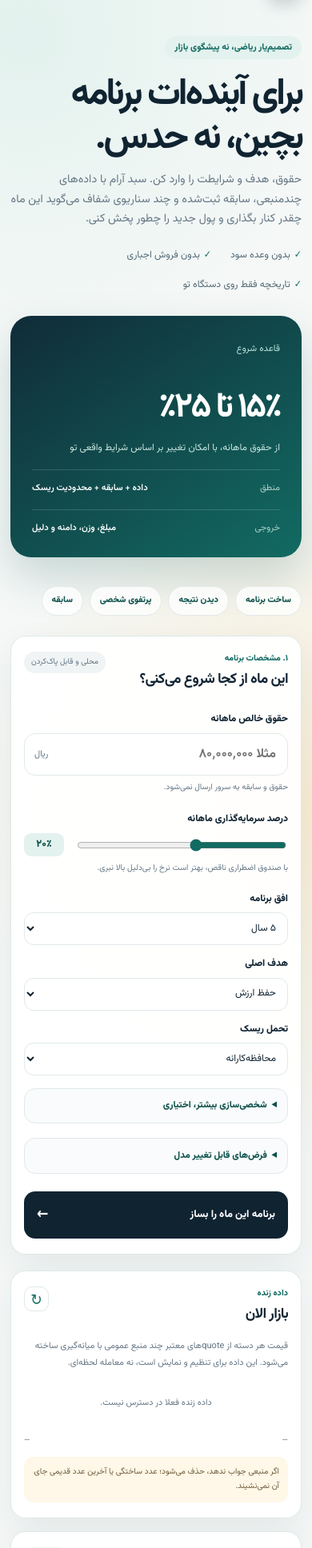
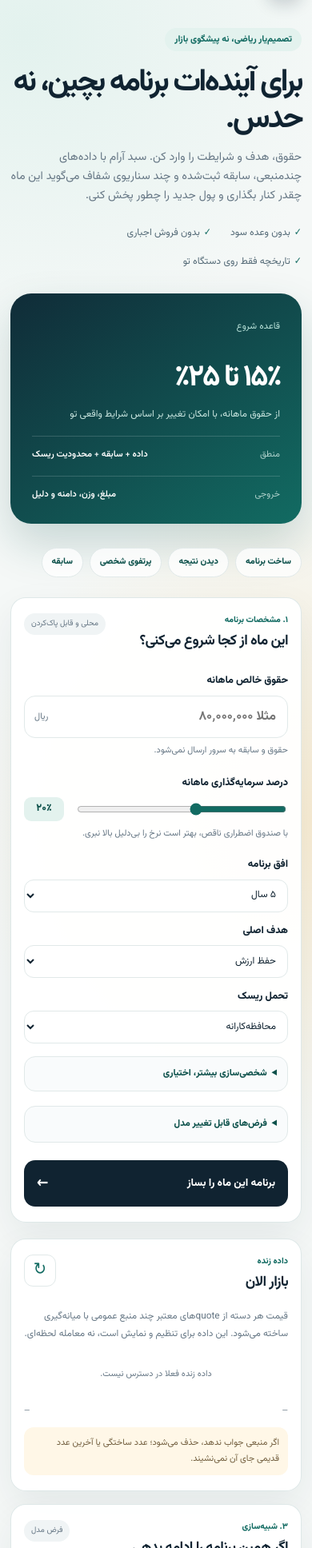
Before and after one commit to tahamoeini/invest-consult, a website with bundled scripts: page index.html in a window 390 px wide. Shown: the part 64-2000 px from the top of the page at 80% size. Built offline with nearby package versions, Linux system fonts and the light colour scheme; files whose address does not match are found by name.

Commit message:
fix: improve readability and touch targets

```diff
--- a/styles.css
+++ b/styles.css
@@ -38,16 +38,16 @@ button { color: inherit; }
 .status-loading { background: #edf1f2; color: var(--muted); }
 .status-success { background: var(--primary-soft); color: var(--primary-dark); }
 .status-warning { background: #fff1dd; color: #8f641b; }
-.hero { display: grid; grid-template-columns: minmax(0, 1.35fr) minmax(270px, .65fr); gap: 60px; align-items: center; padding: 82px 0 66px; }
+.hero { display: grid; grid-template-columns: minmax(0, 1.35fr) minmax(270px, .65fr); gap: 48px; align-items: center; padding: 58px 0 46px; }
 .eyebrow, .kicker { color: var(--primary); font-size: .7rem; font-weight: 800; }
 .eyebrow { display: inline-block; padding: 5px 12px; border-radius: 999px; background: var(--primary-soft); }
-.hero h1 { max-width: 800px; margin: 17px 0 12px; font-size: clamp(2.25rem, 5.2vw, 4.8rem); line-height: 1.18; letter-spacing: -.07em; }
+.hero h1 { max-width: 800px; margin: 17px 0 12px; font-size: clamp(2.15rem, 4.2vw, 3.8rem); line-height: 1.18; letter-spacing: -.07em; }
 .hero p { max-width: 700px; margin: 0; color: var(--muted); font-size: 1rem; }
 .hero-points { display: flex; gap: 16px 24px; flex-wrap: wrap; margin-top: 24px; color: #536976; font-size: .76rem; }
 .hero-points span::before { content: "✓"; margin-left: 5px; color: var(--primary); font-weight: 800; }
 .hero-card { padding: 27px; border-radius: 26px; background: linear-gradient(145deg, #102c38, #126b62); color: white; box-shadow: 0 25px 55px rgba(13, 81, 75, .2); }
 .hero-card > span { color: #b9e2d9; font-size: .72rem; }
-.hero-card > strong { display: block; margin: 24px 0 3px; font-size: 2.7rem; letter-spacing: -.07em; }
+.hero-card > strong { display: block; margin: 20px 0 3px; font-size: 2.35rem; letter-spacing: -.07em; }
 .hero-card > small { display: block; color: #cae6e0; font-size: .75rem; }
 .hero-card > div { display: flex; justify-content: space-between; gap: 12px; margin-top: 17px; padding-top: 13px; border-top: 1px solid rgba(255, 255, 255, .16); color: #afd2cc; font-size: .7rem; }
 .hero-card b { color: white; font-weight: 600; }
@@ -66,8 +66,8 @@ h3 { margin: 0 0 11px; font-size: .82rem; }
 .profile-chip { padding: 5px 10px; background: var(--primary-soft); color: var(--primary-dark); font-size: .66rem; font-weight: 800; }
 .field { min-width: 0; }
 .field.full { margin-top: 24px; }
-.field label { display: block; margin-bottom: 7px; font-size: .75rem; font-weight: 800; }
-.field small, .small-note { display: block; margin-top: 6px; color: var(--muted); font-size: .64rem; line-height: 1.8; }
+.field label { display: block; margin-bottom: 7px; font-size: .79rem; font-weight: 800; }
+.field small, .small-note { display: block; margin-top: 6px; color: var(--muted); font-size: .69rem; line-height: 1.8; }
 .money-input, .unit-input { display: flex; align-items: center; gap: 10px; padding: 2px 12px; border: 1px solid var(--line); border-radius: 14px; background: white; }
 .money-input:focus-within, .unit-input:focus-within { border-color: var(--primary); box-shadow: 0 0 0 4px rgba(18, 107, 98, .1); }
 input, select { width: 100%; min-width: 0; border: 1px solid var(--line); border-radius: 12px; outline: 0; background: white; color: var(--ink); }
@@ -90,17 +90,17 @@ input[type="range"] { padding: 0; border: 0; accent-color: var(--primary); }
 .check-line { display: flex; align-items: center; gap: 7px; margin-top: 14px; color: var(--muted); font-size: .68rem; }
 .check-line input { width: auto; accent-color: var(--primary); }
 .primary-button, .secondary-button, .text-button, .icon-button { border: 0; }
-.primary-button { display: flex; justify-content: space-between; align-items: center; width: 100%; margin-top: 22px; padding: 13px 16px; border-radius: 14px; background: var(--ink); color: white; font-size: .8rem; font-weight: 800; transition: transform .2s ease, background .2s ease; }
+.primary-button { display: flex; justify-content: space-between; align-items: center; width: 100%; min-height: 48px; margin-top: 22px; padding: 13px 16px; border-radius: 14px; background: var(--ink); color: white; font-size: .83rem; font-weight: 800; transition: transform .2s ease, background .2s ease; }
 .primary-button:hover { transform: translateY(-1px); background: var(--primary-dark); }
 .primary-button b { font-size: 1.2rem; }
-.icon-button { display: grid; place-items: center; width: 31px; height: 31px; border: 1px solid var(--line); border-radius: 10px; background: white; color: var(--primary); font-size: 1.2rem; }
+.icon-button { display: grid; place-items: center; width: 40px; height: 40px; border: 1px solid var(--line); border-radius: 11px; background: white; color: var(--primary); font-size: 1.35rem; }
 .icon-button:hover { background: var(--primary-soft); }
-.panel-intro { margin: 15px 0; color: var(--muted); font-size: .69rem; line-height: 1.9; }
+.panel-intro { margin: 15px 0; color: var(--muted); font-size: .74rem; line-height: 1.9; }
 .market-data { display: grid; gap: 8px; }
 .market-row { display: flex; justify-content: space-between; align-items: center; gap: 10px; padding: 11px 12px; border: 1px solid #edf1f2; border-radius: 14px; background: white; }
 .market-row > div:first-child { display: grid; grid-template-columns: auto 1fr; column-gap: 8px; align-items: center; }
 .market-row strong { font-size: .75rem; }
-.market-row small { display: block; color: var(--muted); font-size: .6rem; font-weight: 400; }
+.market-row small { display: block; color: var(--muted); font-size: .64rem; font-weight: 400; }
 .market-row > div:first-child small { grid-column: 2; }
 .market-value { text-align: left; }
 .market-value > strong { display: block; font-size: .78rem; }
@@ -119,7 +119,7 @@ input[type="range"] { padding: 0; border: 0; accent-color: var(--primary); }
 .negative { color: var(--danger) !important; }
 .muted { color: var(--muted) !important; }
 .market-footer { display: flex; justify-content: space-between; gap: 10px; margin-top: 13px; color: var(--muted); font-size: .6rem; }
-.data-note, .backtest-note { margin-top: 13px; padding: 10px 11px; border-radius: 12px; background: #fff7e7; color: #715d3d; font-size: .64rem; line-height: 1.8; }
+.data-note, .backtest-note { margin-top: 13px; padding: 10px 11px; border-radius: 12px; background: #fff7e7; color: #715d3d; font-size: .69rem; line-height: 1.8; }
 .loading-lines { display: grid; gap: 8px; }
 .loading-lines i { display: block; height: 45px; border-radius: 13px; background: linear-gradient(90deg, #f2f5f6 20%, #e8eeee 40%, #f2f5f6 60%); background-size: 300% 100%; animation: shimmer 1.4s infinite; }
 @keyframes shimmer { to { background-position: -150% 0; } }
@@ -152,8 +152,8 @@ input[type="range"] { padding: 0; border: 0; accent-color: var(--primary); }
 .metric-grid { display: grid; grid-template-columns: repeat(4, minmax(0, 1fr)); gap: 8px; margin-top: 19px; }
 .metric { min-width: 0; padding: 11px; border: 1px solid #edf1f2; border-radius: 13px; background: white; }
 .metric small, .metric strong { display: block; }
-.metric small { overflow: hidden; color: var(--muted); font-size: .6rem; text-overflow: ellipsis; white-space: nowrap; }
-.metric strong { margin-top: 2px; overflow: hidden; font-size: .82rem; text-overflow: ellipsis; white-space: nowrap; }
+.metric small { overflow: hidden; color: var(--muted); font-size: .65rem; text-overflow: ellipsis; white-space: nowrap; }
+.metric strong { margin-top: 2px; overflow: hidden; font-size: .88rem; text-overflow: ellipsis; white-space: nowrap; }
 .chart-box { min-height: 120px; margin-top: 17px; padding: 13px 5px 2px; border-bottom: 1px solid #eaf0ef; }
 .bar-chart { display: flex; align-items: end; gap: 4px; height: 105px; padding: 0 5px; }
 .chart-bar { display: block; min-width: 4px; flex: 1; border-radius: 5px 5px 1px 1px; background: linear-gradient(180deg, #3a9b88, #126b62); opacity: .88; }
@@ -165,9 +165,9 @@ input[type="range"] { padding: 0; border: 0; accent-color: var(--primary); }
 .data-quality { margin: 11px 0 0; color: var(--muted); font-size: .64rem; line-height: 1.8; }
 .backtest-panel, .history-panel { margin-top: 20px; }
 .history-actions { display: flex; align-items: center; justify-content: flex-end; gap: 7px; flex-wrap: wrap; }
-.secondary-button { padding: 8px 12px; border-radius: 10px; background: var(--primary-soft); color: var(--primary-dark); font-size: .68rem; font-weight: 800; }
+.secondary-button { min-height: 40px; padding: 8px 13px; border-radius: 10px; background: var(--primary-soft); color: var(--primary-dark); font-size: .73rem; font-weight: 800; }
 .secondary-button:hover { background: #d1ebe4; }
-.transfer-status { margin-top: 13px; color: var(--muted); font-size: .63rem; }
+.transfer-status { margin-top: 13px; color: var(--muted); font-size: .68rem; }
 .transfer-success { color: var(--primary-dark); }
 .transfer-warning { color: #8f641b; }
 .transfer-neutral { color: var(--muted); }
@@ -236,8 +236,8 @@ input[type="range"] { padding: 0; border: 0; accent-color: var(--primary); }
   .page-shell { padding: 18px 13px 25px; }
   .topbar { align-items: flex-start; }
   .topbar-meta { display: grid; justify-items: end; gap: 5px; }
-  .hero { padding: 48px 0 34px; }
-  .hero h1 { font-size: clamp(2.1rem, 12vw, 3.4rem); }
+  .hero { padding: 38px 0 28px; }
+  .hero h1 { font-size: clamp(2rem, 10vw, 2.9rem); }
   .hero p { font-size: .89rem; }
   .setup-panel, .market-panel, .output-panel, .analysis-panel, .backtest-panel, .history-panel, .portfolio-panel { padding: 19px 16px; border-radius: 19px; }
   .section-heading, .subheading { align-items: flex-start; flex-wrap: wrap; }
```
